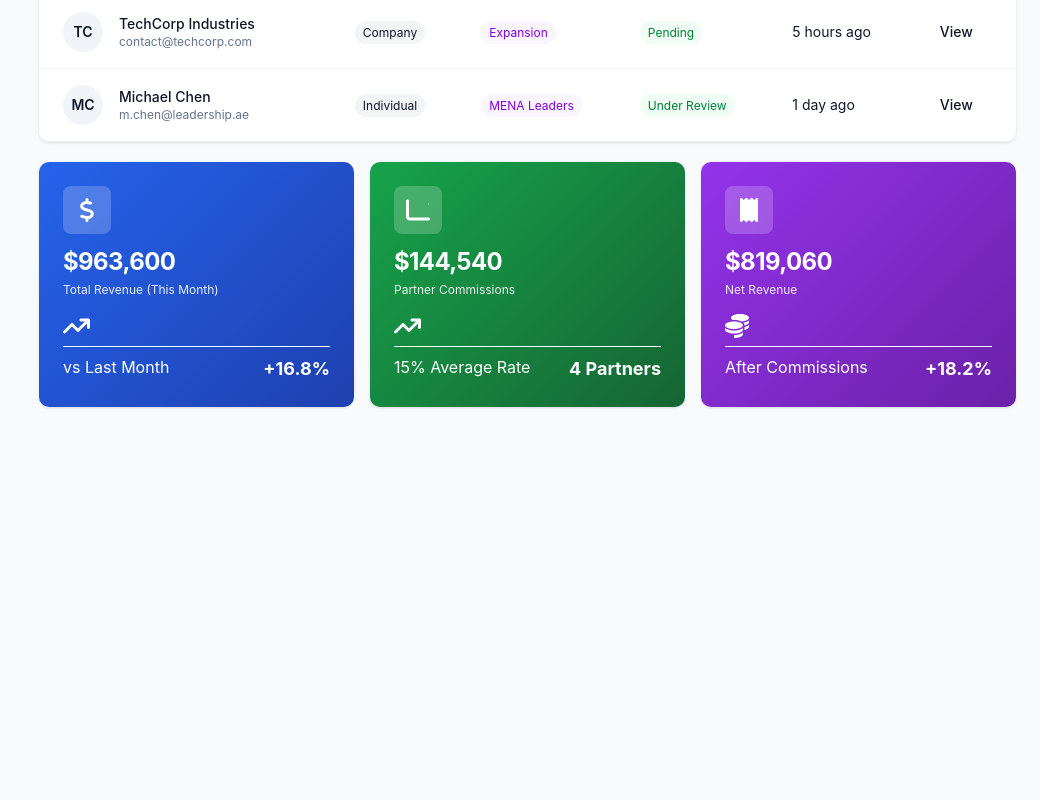
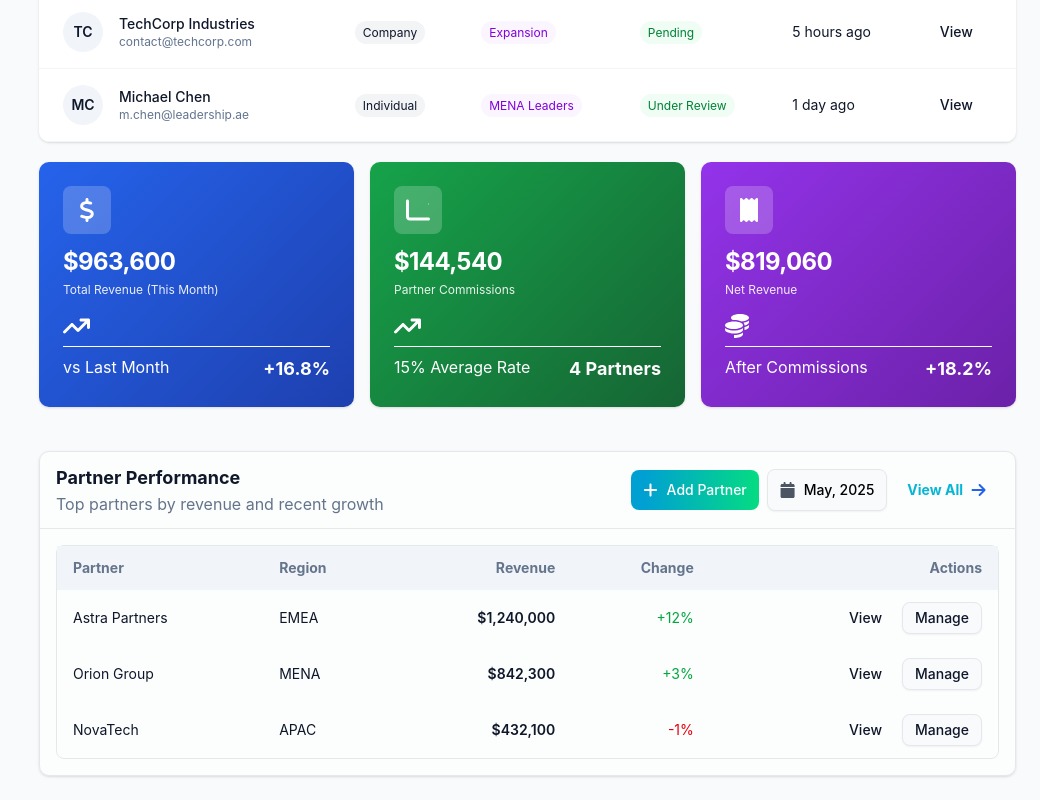
Before and after one commit to akifcankara/bmms-frontend, a Next.js app: page / in a window 1280 px wide. Shown: the part 935-1735 px from the top of the page, without its empty margins (240-1280 px from the left). Before the commit the page ends 1390 px from the top, so only its background shows below. Built offline with nearby package versions, Linux system fonts and the light colour scheme.

Commit message:
added partner performance table

```diff
--- a/app/page.tsx
+++ b/app/page.tsx
@@ -2,6 +2,7 @@ import ClientsTable from "@/components/home/clients-table";
 import Stats from "@/components/home/stats";
 import Modules from "@/components/home/modules";
 import Revenues from "@/components/home/revenues";
+import PartnerPerformance from "@/components/home/partner-performance";
 
 export default function Home() {
   return (
@@ -10,6 +11,7 @@ export default function Home() {
            <Modules />
           <ClientsTable />
           <Revenues />
+          <PartnerPerformance />
     </>
   );
 }
--- a/components/common/header.tsx
+++ b/components/common/header.tsx
@@ -25,7 +25,7 @@ export default function Header(props: HeaderProps) {
     : MENU_BUTTON_LABELS.OPEN;
 
   return (
-    <header className="flex items-center justify-between gap-5 bg-white p-5 px-10 border-b-1 border-gray-200">
+    <header className="sticky top-0 z-50 flex items-center justify-between gap-5 bg-white p-5 px-10 border-b-1 border-gray-200">
       <div className="flex items-center gap-3">
         <Button
           aria-label={menuLabel}
--- a/components/common/side-menu.tsx
+++ b/components/common/side-menu.tsx
@@ -14,7 +14,7 @@ type SideMenuProps = {
 const SIDEBAR_BASE_CLASS_NAME =
   "flex flex-col gap-5 w-[255px] h-screen px-3 py-4 bg-white";
 const SIDEBAR_MOBILE_CLASS_NAME =
-  "fixed left-0 top-0 z-40 transform transition-transform md:static md:translate-x-0";
+  "fixed left-0 top-0 z-90 transform transition-transform md:sticky md:top-0 md:translate-x-0";
 const SIDEBAR_MOBILE_OPEN_CLASS_NAME = "translate-x-0";
 const SIDEBAR_MOBILE_CLOSED_CLASS_NAME = "-translate-x-full";
 
--- /dev/null
+++ b/components/home/partner-performance.tsx
@@ -0,0 +1,90 @@
+import Calendar from "../icons/calendar"
+import PlusIcon from "../icons/plus"
+import RightArrow from "../icons/right-arrow"
+import { Button } from "../ui/button"
+
+type PartnerRow = {
+    id: string
+    name: string
+    region: string
+    revenue: string
+    change: string
+}
+
+const rows: PartnerRow[] = [
+    { id: "1", name: "Astra Partners", region: "EMEA", revenue: "$1,240,000", change: "+12%" },
+    { id: "2", name: "Orion Group", region: "MENA", revenue: "$842,300", change: "+3%" },
+    { id: "3", name: "NovaTech", region: "APAC", revenue: "$432,100", change: "-1%" },
+]
+
+export default function PartnerPerformance() {
+    return (
+        <section className="w-full rounded-lg border bg-card/60 shadow-sm overflow-hidden">
+            <div className="flex items-center justify-between px-4 py-3 border-b" style={{ borderColor: "var(--border)" }}>
+                <div>
+                    <h3 className="text-lg font-bold" style={{ color: "var(--foreground)" }}>Partner Performance</h3>
+                    <p className="text-md text-muted-foreground">Top partners by revenue and recent growth</p>
+                </div>
+
+                <div className="flex items-center gap-2">
+                    <Button
+                        className="text-white px-10 py-5 cursor-pointer"
+                        style={{
+                            background: "linear-gradient(90deg, #00A0D2 10.38%, #05DC82 100%)",
+                        }}
+                    >
+                        <PlusIcon /> Add Partner
+                    </Button>
+                    <Button
+                        variant='outline'
+                        className="text-black px-10 py-5 cursor-pointer"
+                    >
+                        <Calendar />
+                        May, 2025
+                    </Button>
+                    <Button
+                        variant='ghost'
+                        className="text-primary font-bold px-10 py-5 cursor-pointer"
+                    >
+                        View All
+                        <RightArrow />
+                    </Button>
+                    {/* <Button variant="ghost" size="sm">Filter</Button>
+                    <Button variant="outline" size="sm">Export</Button> */}
+                </div>
+            </div>
+
+            <div className="p-4">
+                <div className="rounded-md border" style={{ borderColor: "var(--border)" }}>
+                    <table className="min-w-full text-sm">
+                        <thead className="bg-muted">
+                            <tr>
+                                <th className="px-4 py-3 text-left text-muted-foreground">Partner</th>
+                                <th className="px-4 py-3 text-left text-muted-foreground">Region</th>
+                                <th className="px-4 py-3 text-right text-muted-foreground">Revenue</th>
+                                <th className="px-4 py-3 text-right text-muted-foreground">Change</th>
+                                <th className="px-4 py-3 text-right text-muted-foreground">Actions</th>
+                            </tr>
+                        </thead>
+                        <tbody>
+                            {rows.map((r) => (
+                                <tr key={r.id} className="hover:bg-accent/5">
+                                    <td className="px-4 py-3">{r.name}</td>
+                                    <td className="px-4 py-3">{r.region}</td>
+                                    <td className="px-4 py-3 text-right font-semibold">{r.revenue}</td>
+                                    <td className={`px-4 py-3 text-right ${r.change.startsWith("+") ? "text-green-600" : "text-red-600"}`}>{r.change}</td>
+                                    <td className="px-4 py-3 text-right">
+                                        <div className="flex items-center justify-end gap-2">
+                                            <Button variant="ghost" size="sm">View</Button>
+                                            <Button variant="outline" size="sm">Manage</Button>
+                                        </div>
+                                    </td>
+                                </tr>
+                            ))}
+                        </tbody>
+                    </table>
+                </div>
+            </div>
+        </section>
+    )
+}
--- /dev/null
+++ b/components/icons/right-arrow.tsx
@@ -0,0 +1,6 @@
+export default function RightArrow(){
+    return <svg width="13" height="14" viewBox="0 0 13 14" fill="none" xmlns="http://www.w3.org/2000/svg">
+<path d="M11.993 7.61797C12.3348 7.27618 12.3348 6.7211 11.993 6.3793L7.61797 2.0043C7.27617 1.66251 6.72109 1.66251 6.3793 2.0043C6.0375 2.3461 6.0375 2.90118 6.3793 3.24297L9.26406 6.12501H0.875C0.391016 6.12501 0 6.51602 0 7.00001C0 7.48399 0.391016 7.87501 0.875 7.87501H9.26133L6.38203 10.757C6.04023 11.0988 6.04023 11.6539 6.38203 11.9957C6.72383 12.3375 7.27891 12.3375 7.6207 11.9957L11.9957 7.62071L11.993 7.61797Z" fill="#2563EB"/>
+</svg>
+
+}
```
